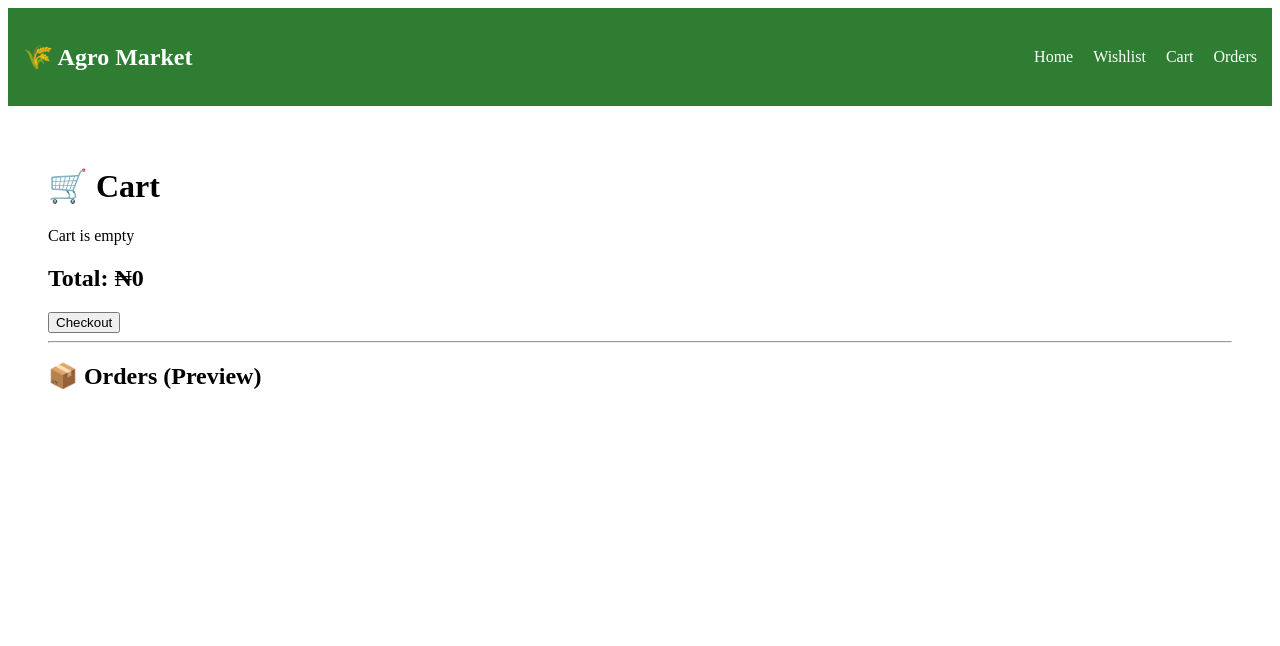
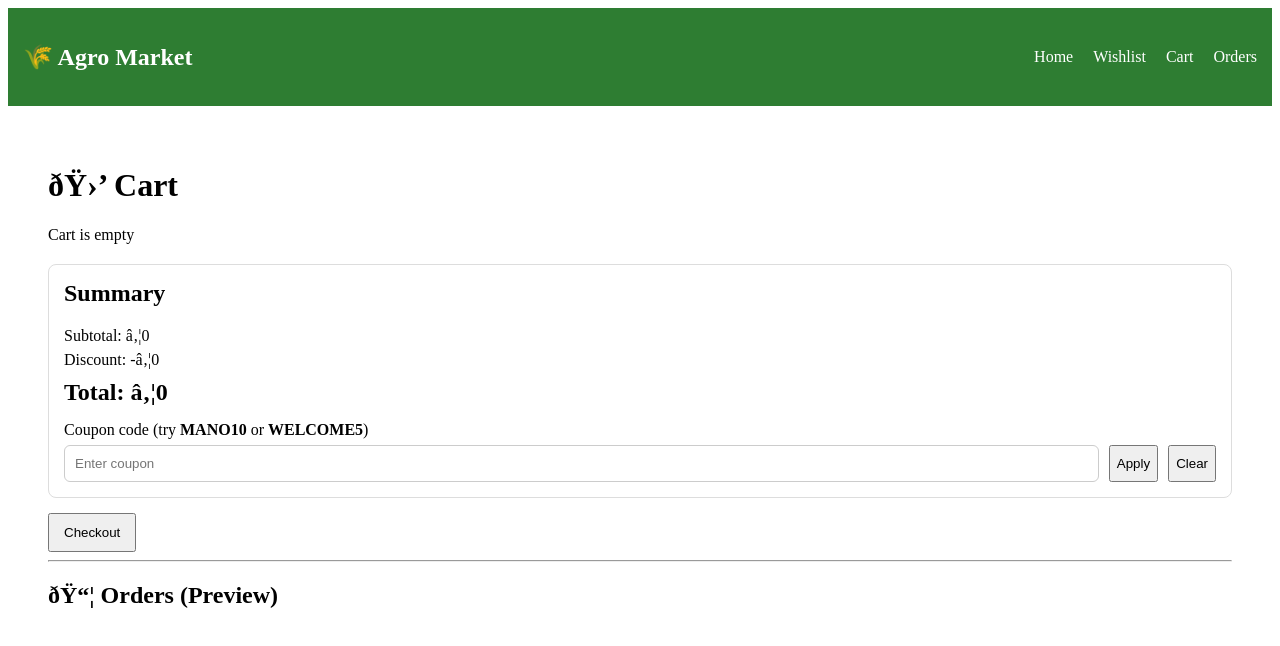
Before and after one commit to JM-19G/mano-e-commerce-web, a React (Vite) app in the folder ecommerce-app/: page /cart in a window 1280 px wide. Shown: the top 646 px of the page. Built offline with nearby package versions, Linux system fonts and the light colour scheme.

Commit message:
I add coupon codes and discount totals

```diff
--- a/ecommerce-app/src/features/cart/cartSlice.js
+++ b/ecommerce-app/src/features/cart/cartSlice.js
@@ -4,7 +4,8 @@ const loadState = () => {
   try {
     const state = localStorage.getItem("cartState");
     return state ? JSON.parse(state) : undefined;
-  } catch {
+  } catch (error) {
+    void error;
     return undefined;
   }
 };
@@ -12,13 +13,50 @@ const loadState = () => {
 const saveState = (state) => {
   try {
     localStorage.setItem("cartState", JSON.stringify(state));
-  } catch {}
+  } catch (error) {
+    void error;
+  }
+};
+
+const normalizeCouponCode = (code) => String(code || "").trim().toUpperCase();
+
+const getCoupon = (rawCode) => {
+  const code = normalizeCouponCode(rawCode);
+
+  // Add more promo codes here (frontend-only demo).
+  switch (code) {
+    case "MANO10":
+      return { code, type: "percent", value: 10, label: "10% off" };
+    case "WELCOME5":
+      return { code, type: "amount", value: 5000, label: "₦5,000 off" };
+    default:
+      return null;
+  }
+};
+
+const calculateDiscount = (subtotal, coupon) => {
+  if (!coupon) return 0;
+  if (!Number.isFinite(subtotal) || subtotal <= 0) return 0;
+
+  if (coupon.type === "percent") {
+    const percent = Number(coupon.value) || 0;
+    return Math.round((subtotal * percent) / 100);
+  }
+
+  if (coupon.type === "amount") {
+    const amount = Number(coupon.value) || 0;
+    return amount;
+  }
+
+  return 0;
 };
 
 const initialState =
   loadState() || {
     items: [],
     orders: [],
+    coupon: null,
+    couponError: null,
   };
 
 const cartSlice = createSlice({
@@ -52,19 +90,48 @@ const cartSlice = createSlice({
       saveState(state);
     },
 
+    applyCoupon: (state, action) => {
+      const coupon = getCoupon(action.payload);
+      if (!coupon) {
+        state.coupon = null;
+        state.couponError = "Invalid coupon code";
+        saveState(state);
+        return;
+      }
+
+      state.coupon = coupon;
+      state.couponError = null;
+      saveState(state);
+    },
+
+    clearCoupon: (state) => {
+      state.coupon = null;
+      state.couponError = null;
+      saveState(state);
+    },
+
     checkout: (state) => {
       if (state.items.length === 0) return;
+
+      const subtotal = state.items.reduce(
+        (sum, item) => sum + item.price * item.quantity,
+        0
+      );
+      const discount = calculateDiscount(subtotal, state.coupon);
+      const total = Math.max(0, subtotal - Math.min(discount, subtotal));
 
       state.orders.push({
         id: Date.now(),
         items: state.items,
-        total: state.items.reduce(
-          (sum, item) => sum + item.price * item.quantity,
-          0
-        ),
+        subtotal,
+        discount,
+        coupon: state.coupon?.code || null,
+        total,
       });
 
       state.items = [];
+      state.coupon = null;
+      state.couponError = null;
       saveState(state);
     },
   },
@@ -74,6 +141,8 @@ export const {
   addToCart,
   removeFromCart,
   updateQuantity,
+  applyCoupon,
+  clearCoupon,
   checkout,
 } = cartSlice.actions;
 
--- a/ecommerce-app/src/pages/Cart.jsx
+++ b/ecommerce-app/src/pages/Cart.jsx
@@ -1,31 +1,68 @@
+import { useMemo, useState } from "react";
 import { useDispatch, useSelector } from "react-redux";
 import {
+  applyCoupon,
+  checkout,
+  clearCoupon,
   removeFromCart,
   updateQuantity,
-  checkout,
 } from "../features/cart/cartSlice";
 
 function Cart() {
   const dispatch = useDispatch();
   const items = useSelector((state) => state.cart.items);
   const orders = useSelector((state) => state.cart.orders);
+  const coupon = useSelector((state) => state.cart.coupon);
+  const couponError = useSelector((state) => state.cart.couponError);
 
-  const total = items.reduce(
+  const [couponInput, setCouponInput] = useState("");
+
+  const { subtotal, discount, total } = useMemo(() => {
+    const subtotalValue = items.reduce(
       (sum, item) => sum + item.price * item.quantity,
       0
     );
 
+    let discountValue = 0;
+    if (coupon) {
+      if (coupon.type === "percent") {
+        discountValue = Math.round(
+          (subtotalValue * (Number(coupon.value) || 0)) / 100
+        );
+      } else if (coupon.type === "amount") {
+        discountValue = Number(coupon.value) || 0;
+      }
+    }
+
+    discountValue = Math.min(discountValue, subtotalValue);
+
+    return {
+      subtotal: subtotalValue,
+      discount: discountValue,
+      total: Math.max(0, subtotalValue - discountValue),
+    };
+  }, [items, coupon]);
+
   return (
     <div style={{ padding: 20 }}>
-      <h1>🛒 Cart</h1>
+      <h1>ðŸ›’ Cart</h1>
 
       {items.length === 0 && <p>Cart is empty</p>}
 
       {items.map((item) => (
-        <div key={item.id}>
-          <h3>{item.title}</h3>
-          <p>₦{item.price}</p>
+        <div
+          key={item.id}
+          style={{
+            border: "1px solid #eee",
+            borderRadius: 8,
+            padding: 12,
+            marginBottom: 12,
+          }}
+        >
+          <h3 style={{ margin: "0 0 6px" }}>{item.title}</h3>
+          <p style={{ margin: "0 0 10px" }}>â‚¦{item.price}</p>
 
+          <div style={{ display: "flex", gap: 10, alignItems: "center" }}>
             <input
               type="number"
               value={item.quantity}
@@ -38,28 +75,95 @@ function Cart() {
                   })
                 )
               }
+              style={{ width: 90, padding: 8 }}
             />
 
             <button onClick={() => dispatch(removeFromCart(item.id))}>
               Remove
             </button>
           </div>
+        </div>
       ))}
 
-      <h2>Total: ₦{total}</h2>
+      <div
+        style={{
+          marginTop: 20,
+          padding: 15,
+          border: "1px solid #ddd",
+          borderRadius: 8,
+        }}
+      >
+        <h2 style={{ marginTop: 0 }}>Summary</h2>
+        <p style={{ margin: "6px 0" }}>
+          Subtotal: â‚¦{subtotal.toLocaleString()}
+        </p>
+        <p style={{ margin: "6px 0" }}>
+          Discount: -â‚¦{discount.toLocaleString()}
+        </p>
+        <h2 style={{ margin: "10px 0 0" }}>
+          Total: â‚¦{total.toLocaleString()}
+        </h2>
 
-      <button onClick={() => dispatch(checkout())}>
+        <div style={{ marginTop: 15 }}>
+          <label style={{ display: "block", marginBottom: 6 }}>
+            Coupon code (try <strong>MANO10</strong> or{" "}
+            <strong>WELCOME5</strong>)
+          </label>
+
+          <div style={{ display: "flex", gap: 10, flexWrap: "wrap" }}>
+            <input
+              value={couponInput}
+              onChange={(e) => setCouponInput(e.target.value)}
+              placeholder="Enter coupon"
+              style={{
+                padding: 10,
+                borderRadius: 6,
+                border: "1px solid #ccc",
+                flex: "1",
+                minWidth: 220,
+              }}
+            />
+            <button onClick={() => dispatch(applyCoupon(couponInput))}>
+              Apply
+            </button>
+            <button
+              onClick={() => {
+                dispatch(clearCoupon());
+                setCouponInput("");
+              }}
+            >
+              Clear
+            </button>
+          </div>
+
+          {coupon && (
+            <p style={{ marginTop: 10, color: "#2e7d32" }}>
+              Applied: <strong>{coupon.code}</strong> ({coupon.label})
+            </p>
+          )}
+
+          {couponError && (
+            <p style={{ marginTop: 10, color: "crimson" }}>{couponError}</p>
+          )}
+        </div>
+      </div>
+
+      <button
+        onClick={() => dispatch(checkout())}
+        style={{ marginTop: 15, padding: "10px 14px" }}
+      >
         Checkout
       </button>
 
       <hr />
 
-      <h2>📦 Orders (Preview)</h2>
+      <h2>ðŸ“¦ Orders (Preview)</h2>
 
       {orders.map((order) => (
-        <div key={order.id}>
-          <p>Order ID: {order.id}</p>
-          <p>Total: ₦{order.total}</p>
+        <div key={order.id} style={{ padding: 10, borderBottom: "1px solid #eee" }}>
+          <p style={{ margin: "4px 0" }}>Order ID: {order.id}</p>
+          <p style={{ margin: "4px 0" }}>Total: â‚¦{order.total}</p>
+          {order.coupon && <p style={{ margin: "4px 0" }}>Coupon: {order.coupon}</p>}
         </div>
       ))}
     </div>
```
Lines whose indentation alone changed are shown as unchanged.
